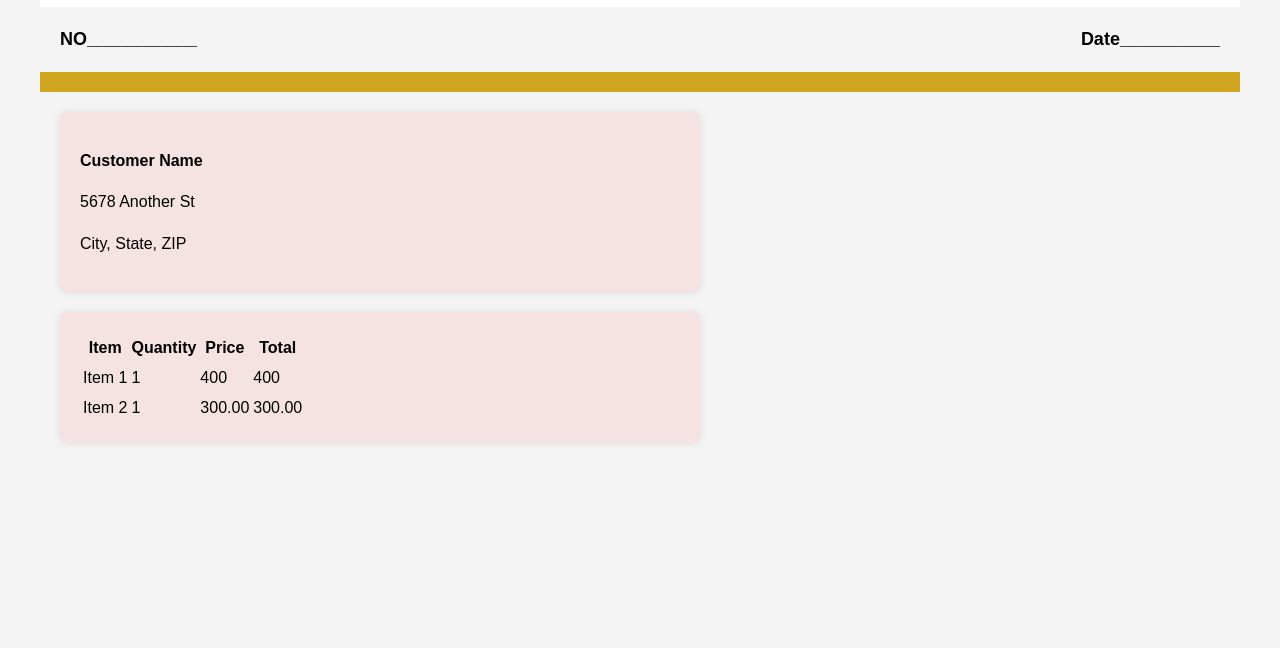
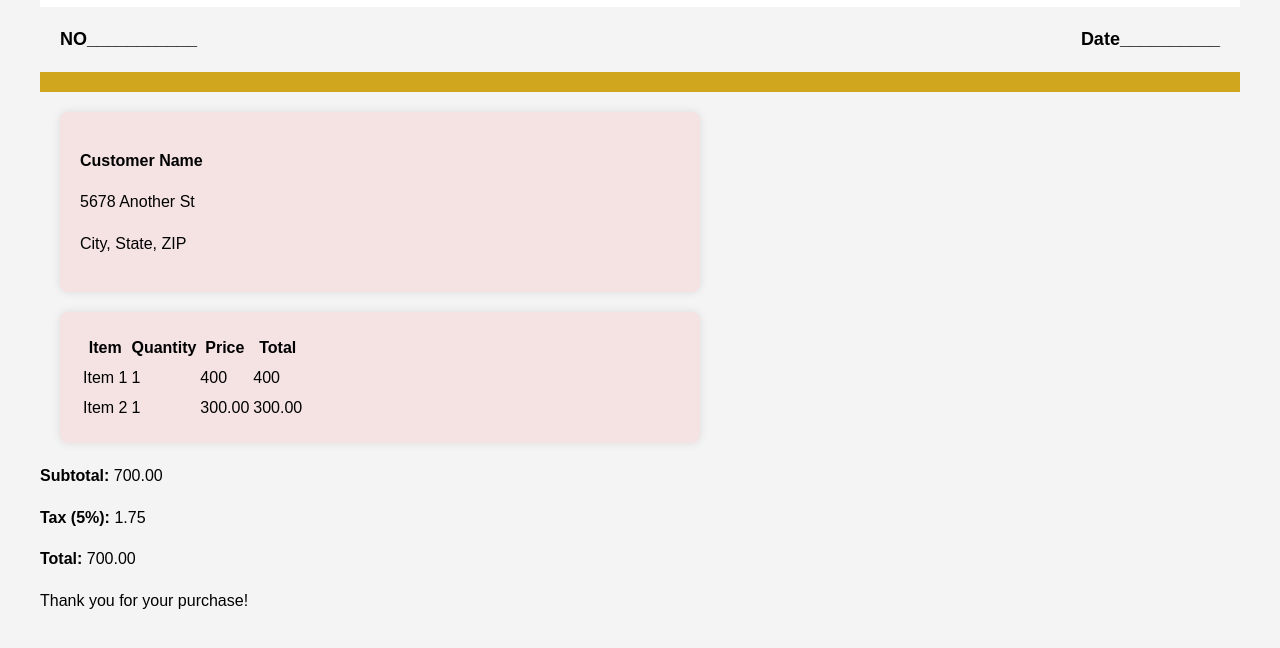
Before and after one commit to nehapansare/icp8.0-css-ass-21, a plain HTML site: page index.html in a window 1280 px wide. Shown: the part 238-886 px from the top of the page. Before the commit the page ends 800 px from the top, so only its background shows below. Drawn offline with Linux system fonts and the light colour scheme.

Commit message:
recipt info added

```diff
--- a/index.html
+++ b/index.html
@@ -66,7 +66,15 @@
             </tbody>
         </table>
     </section>
-
+    <section class="totals">
+        <p><strong>Subtotal:</strong> 700.00</p>
+        <p><strong>Tax (5%):</strong> 1.75</p>
+        <p><strong>Total:</strong> 700.00</p>
+    </section>
+    <footer class="receipt-footer">
+        <p>Thank you for your purchase!</p>
+    </footer>
+</div>
 
 
 </body>
```
